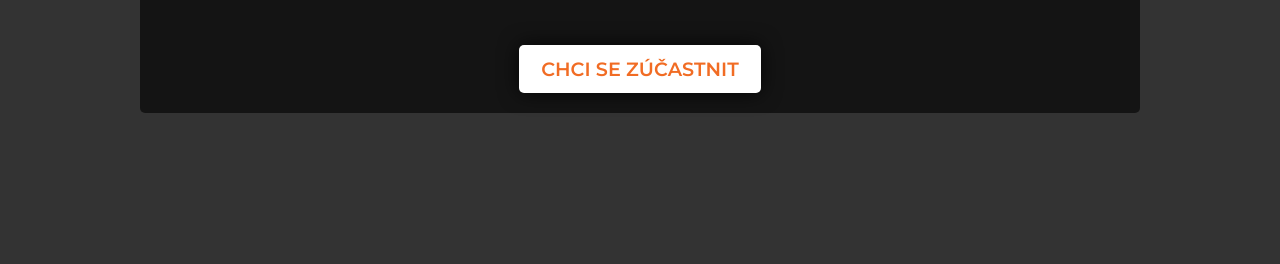
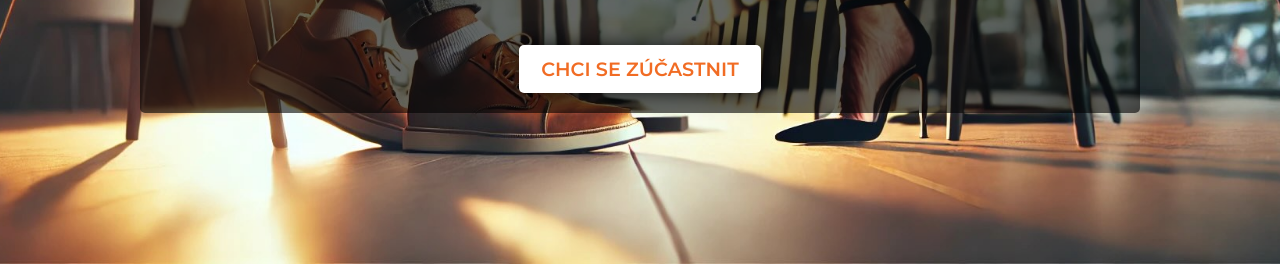
Before and after one commit to petryca/super-rande, a plain HTML site: page index.html in a window 1280 px wide. Shown: the part 536-800 px from the top of the page. Drawn offline with Linux system fonts and the light colour scheme; the site is published under a folder, as on GitHub Pages, so addresses that start at the root find nothing.

Commit message:
update media link

```diff
--- a/style.css
+++ b/style.css
@@ -27,7 +27,7 @@ header {
     padding: 10px;
     text-align: center;
     height: 100vh;
-    background-image: url(/media/hero.jpg);
+    background-image: url(media/hero.jpg);
     background-repeat: no-repeat;
     background-position: center;
     background-size: cover;
```
